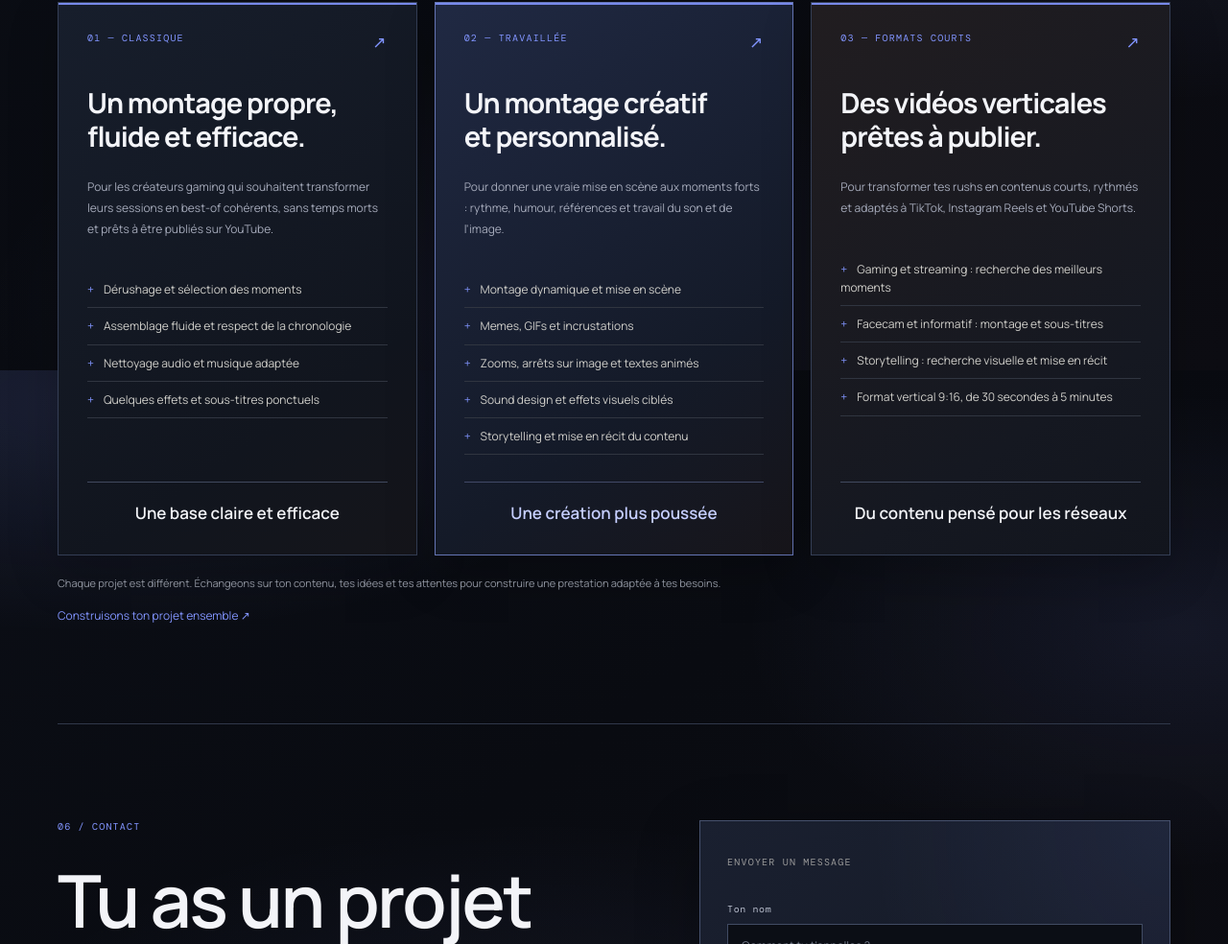
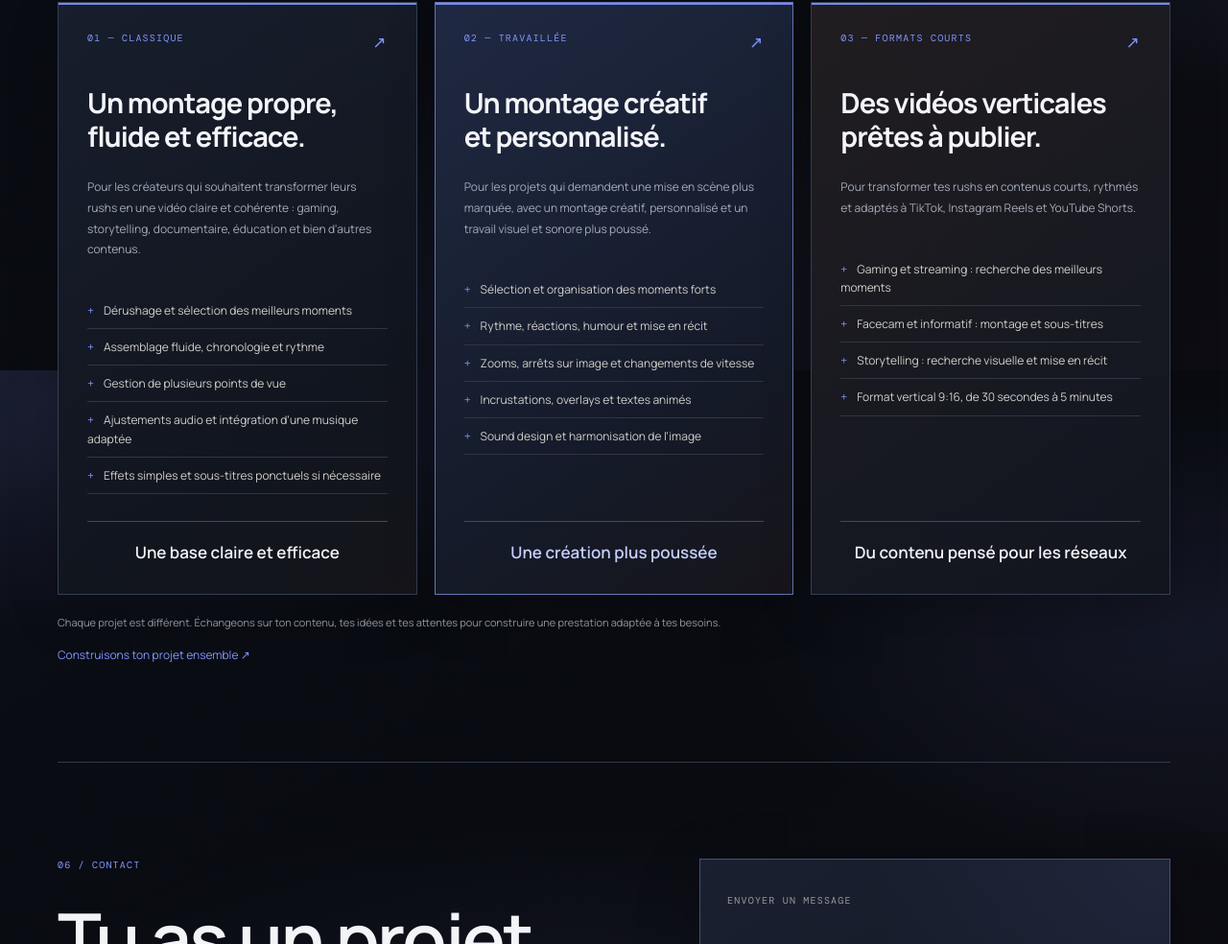
Before and after one commit to ttsmontage/tts-site, a plain HTML site: page index.html in a window 1280 px wide. Shown: the part 4414-5398 px from the top of the page at 96% size. Drawn offline with nearby package versions, Linux system fonts and the light colour scheme.

Commit message:
Align service descriptions with finalized Classic and Worked offers

```diff
--- a/index.html
+++ b/index.html
@@ -89,8 +89,8 @@
     <section class="services section-wrap" id="services">
       <div class="section-heading"><div><p class="eyebrow">05 / PRESTATIONS</p><h2>Trois façons de<br>raconter votre contenu.</h2></div><p class="section-note">Trois approches complémentaires selon ton contenu, tes objectifs et le format que tu souhaites publier.</p></div>
       <div class="service-grid">
-        <article class="service-card"><div class="card-top"><span>01 — CLASSIQUE</span><span class="card-arrow">↗</span></div><h3>Un montage propre,<br>fluide et efficace.</h3><p>Pour les créateurs gaming qui souhaitent transformer leurs sessions en best-of cohérents, sans temps morts et prêts à être publiés sur YouTube.</p><ul><li>Dérushage et sélection des moments</li><li>Assemblage fluide et respect de la chronologie</li><li>Nettoyage audio et musique adaptée</li><li>Quelques effets et sous-titres ponctuels</li></ul><div class="card-foot"><strong>Une base claire et efficace</strong></div></article>
-        <article class="service-card service-featured"><div class="card-top"><span>02 — TRAVAILLÉE</span><span class="card-arrow">↗</span></div><h3>Un montage créatif<br>et personnalisé.</h3><p>Pour donner une vraie mise en scène aux moments forts : rythme, humour, références et travail du son et de l'image.</p><ul><li>Montage dynamique et mise en scène</li><li>Memes, GIFs et incrustations</li><li>Zooms, arrêts sur image et textes animés</li><li>Sound design et effets visuels ciblés</li><li>Storytelling et mise en récit du contenu</li></ul><div class="card-foot"><strong>Une création plus poussée</strong></div></article>
+        <article class="service-card"><div class="card-top"><span>01 — CLASSIQUE</span><span class="card-arrow">↗</span></div><h3>Un montage propre,<br>fluide et efficace.</h3><p>Pour les créateurs qui souhaitent transformer leurs rushs en une vidéo claire et cohérente : gaming, storytelling, documentaire, éducation et bien d'autres contenus.</p><ul><li>Dérushage et sélection des meilleurs moments</li><li>Assemblage fluide, chronologie et rythme</li><li>Gestion de plusieurs points de vue</li><li>Ajustements audio et intégration d'une musique adaptée</li><li>Effets simples et sous-titres ponctuels si nécessaire</li></ul><div class="card-foot"><strong>Une base claire et efficace</strong></div></article>
+        <article class="service-card service-featured"><div class="card-top"><span>02 — TRAVAILLÉE</span><span class="card-arrow">↗</span></div><h3>Un montage créatif<br>et personnalisé.</h3><p>Pour les projets qui demandent une mise en scène plus marquée, avec un montage créatif, personnalisé et un travail visuel et sonore plus poussé.</p><ul><li>Sélection et organisation des moments forts</li><li>Rythme, réactions, humour et mise en récit</li><li>Zooms, arrêts sur image et changements de vitesse</li><li>Incrustations, overlays et textes animés</li><li>Sound design et harmonisation de l'image</li></ul><div class="card-foot"><strong>Une création plus poussée</strong></div></article>
         <article class="service-card"><div class="card-top"><span>03 — FORMATS COURTS</span><span class="card-arrow">↗</span></div><h3>Des vidéos verticales<br>prêtes à publier.</h3><p>Pour transformer tes rushs en contenus courts, rythmés et adaptés à TikTok, Instagram Reels et YouTube Shorts.</p><ul><li>Gaming et streaming : recherche des meilleurs moments</li><li>Facecam et informatif : montage et sous-titres</li><li>Storytelling : recherche visuelle et mise en récit</li><li>Format vertical 9:16, de 30 secondes à 5 minutes</li></ul><div class="card-foot"><strong>Du contenu pensé pour les réseaux</strong></div></article>
       </div>
       <p class="service-footnote">Chaque projet est différent. Échangeons sur ton contenu, tes idées et tes attentes pour construire une prestation adaptée à tes besoins.</p>
```
